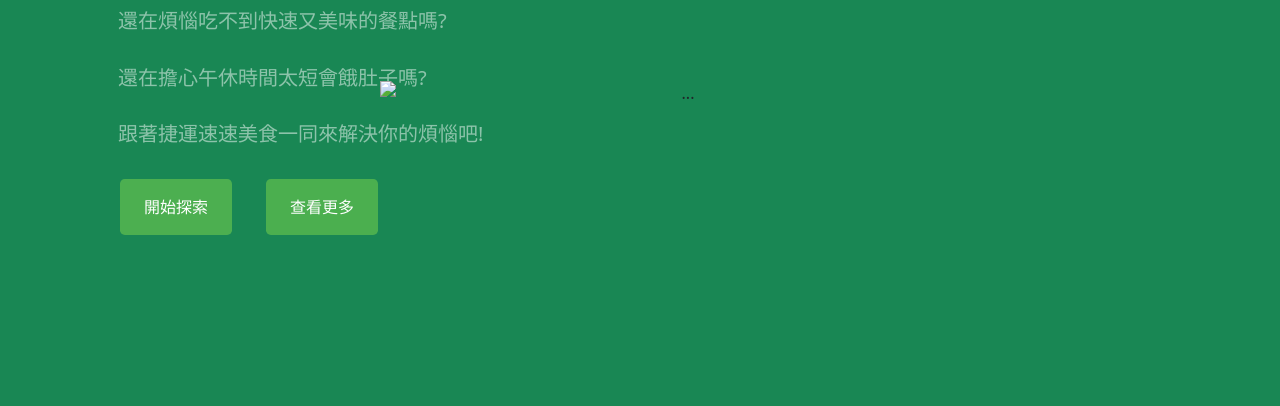
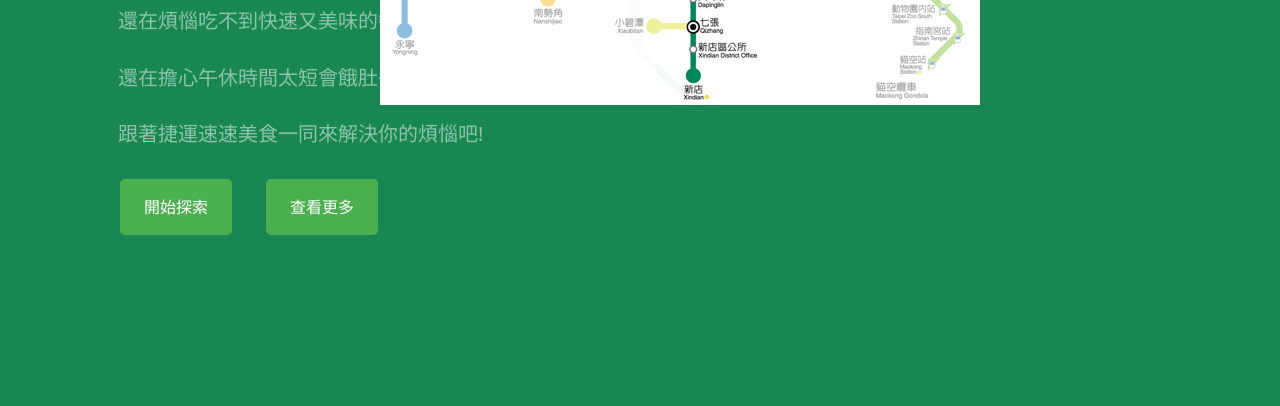
Before and after one commit to pppatty1018/MRTfastfood.github.io, a plain HTML site: page index.html in a window 1280 px wide. Shown: the part 245-651 px from the top of the page. Drawn offline with nearby package versions, Linux system fonts and the light colour scheme.

Commit message:
Update index.html

```diff
--- a/index.html
+++ b/index.html
@@ -61,7 +61,7 @@
                             </div>
                         </div>
            <div class="col-xl-5 col-xxl-6 d-none d-xl-block text-center">
-			     <img class="col-xl-5 col-xxl-6 d-none d-xl-block text-center" src="assets/.jpg" alt="..." />
+			     <img class="col-xl-5 col-xxl-6 d-none d-xl-block text-center" src="assets/greenline.jpg" alt="..." />
 			    </div>
 
                     </div>
```
